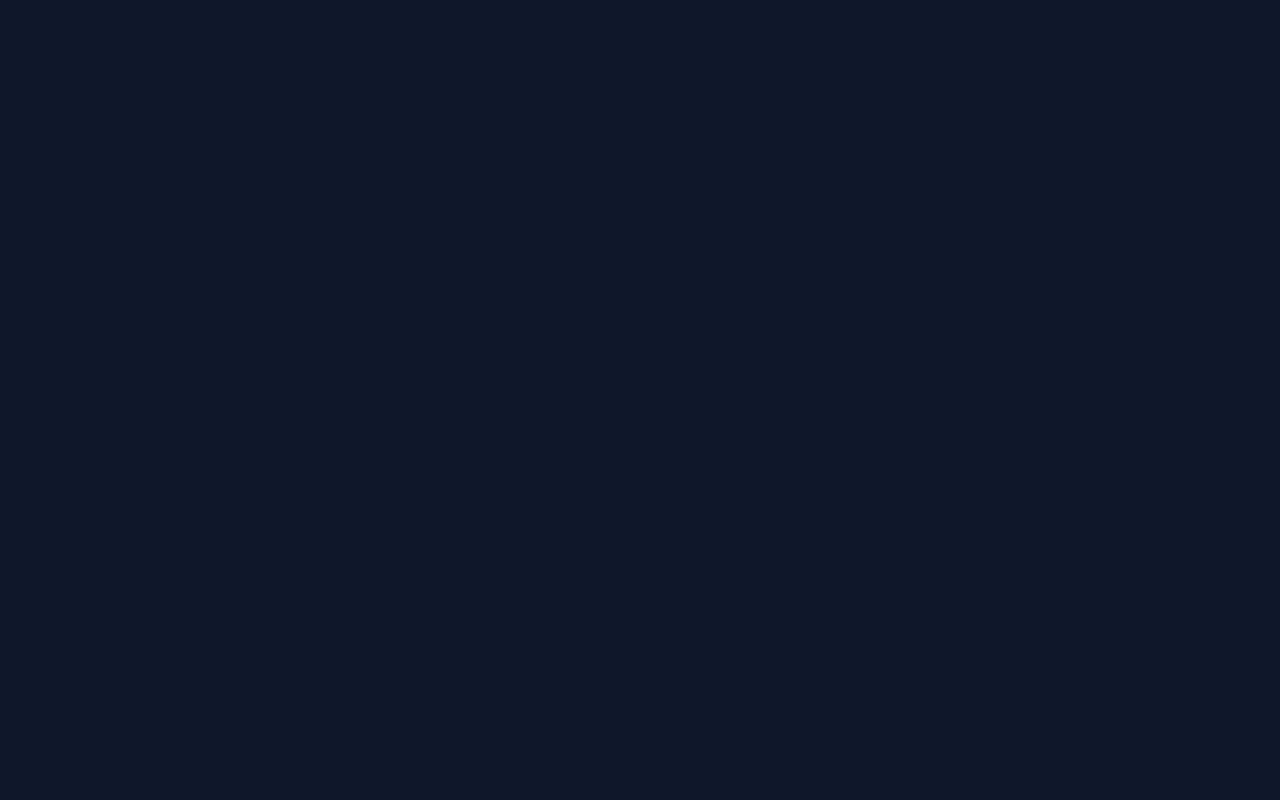
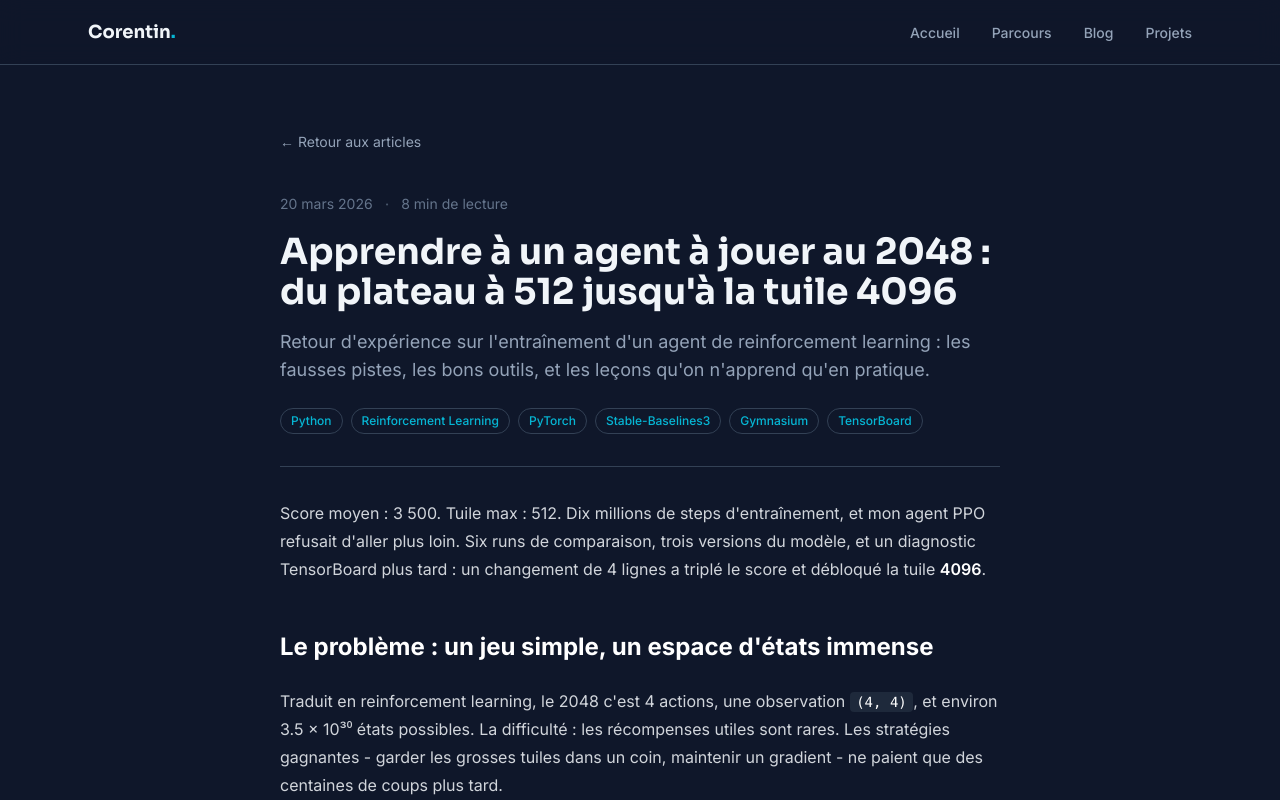
Before and after one commit to Corentinjst/portfolio, a Next.js app: page /blog/2048-rl-blog in a window 1280 px wide. Before the commit this address had no page. Shown: the top 800 px of the page. Built offline with nearby package versions, Linux system fonts and the light colour scheme.

Commit message:
feat: open blog posts on dedicated pages and reorder sections

```diff
--- a/app/blog/[slug]/page.tsx
+++ b/app/blog/[slug]/page.tsx
@@ -1,5 +1,95 @@
-import { redirect } from 'next/navigation'
+import type { Metadata } from 'next'
+import Link from 'next/link'
+import { getAllBlogPosts, getBlogPostBySlug } from '@/lib/mdx'
+import { notFound } from 'next/navigation'
 
-export default function BlogPostPage() {
-  redirect('/#blog')
+interface Props {
+  params: Promise<{ slug: string }>
 }
+
+export async function generateStaticParams() {
+  const posts = await getAllBlogPosts()
+  return posts.map((post) => ({ slug: post.slug }))
+}
+
+export async function generateMetadata({ params }: Props): Promise<Metadata> {
+  const { slug } = await params
+  try {
+    const { meta } = await getBlogPostBySlug(slug)
+    return {
+      title: `${meta.title} — Corentin Juste`,
+      description: meta.description,
+    }
+  } catch {
+    return { title: 'Article introuvable' }
+  }
+}
+
+export default async function BlogPostPage({ params }: Props) {
+  const { slug } = await params
+
+  let meta, mdxContent
+  try {
+    const result = await getBlogPostBySlug(slug)
+    meta = result.meta
+    mdxContent = result.mdxContent
+  } catch {
+    notFound()
+  }
+
+  return (
+    <main className="max-w-3xl mx-auto px-4 sm:px-6 py-16">
+      {/* Back link */}
+      <Link
+        href="/#blog"
+        className="inline-flex items-center gap-1.5 text-sm text-slate-400 hover:text-accent transition-colors mb-10"
+      >
+        ← Retour aux articles
+      </Link>
+
+      {/* Meta info */}
+      <div className="flex items-center gap-3 mb-4">
+        <time
+          dateTime={meta.date}
+          className="text-sm text-slate-500"
+        >
+          {new Date(meta.date).toLocaleDateString('fr-FR', {
+            year: 'numeric',
+            month: 'long',
+            day: 'numeric',
+          })}
+        </time>
+        <span className="text-slate-600">·</span>
+        <span className="text-sm text-slate-500">
+          {meta.readingTime} min de lecture
+        </span>
+      </div>
+
+      <h1 className="font-heading font-bold text-3xl sm:text-4xl text-slate-100 mb-4 leading-tight">
+        {meta.title}
+      </h1>
+
+      <p className="text-lg text-slate-400 mb-6">{meta.description}</p>
+
+      {/* Tags */}
+      <div className="flex flex-wrap gap-2 mb-8">
+        {meta.tags.map((tag) => (
+          <span
+            key={tag}
+            className="px-2.5 py-1 text-xs rounded-full bg-surface border border-surface-border text-accent font-medium"
+          >
+            {tag}
+          </span>
+        ))}
+      </div>
+
+      {/* Divider */}
+      <div className="border-t border-surface-border mb-8" />
+
+      {/* MDX Content */}
+      <article className="prose prose-invert max-w-none">
+        {mdxContent}
+      </article>
+    </main>
+  )
+}
--- a/app/page.tsx
+++ b/app/page.tsx
@@ -3,7 +3,7 @@ import Hero from '@/components/home/Hero'
 import ParcoursSection from '@/components/home/ParcoursSection'
 import ProjectsSection from '@/components/home/ProjectsSection'
 import BlogSection from '@/components/home/BlogSection'
-import { getAllProjects, getProjectBySlug, getAllBlogPosts, getBlogPostBySlug } from '@/lib/mdx'
+import { getAllProjects, getProjectBySlug, getAllBlogPosts } from '@/lib/mdx'
 
 export const metadata: Metadata = {
   title: 'Corentin Juste - Data Scientist',
@@ -21,19 +21,13 @@ export default async function HomePage() {
   )
 
   const allPosts = await getAllBlogPosts()
-  const postsWithContent = await Promise.all(
-    allPosts.map(async (p) => {
-      const { meta, mdxContent } = await getBlogPostBySlug(p.slug)
-      return { meta, mdxContent }
-    })
-  )
 
   return (
     <>
       <Hero />
       <ParcoursSection />
+      <BlogSection posts={allPosts} />
       <ProjectsSection projects={projectsWithContent} />
-      <BlogSection posts={postsWithContent} />
     </>
   )
 }
--- a/components/blog/BlogCard.tsx
+++ b/components/blog/BlogCard.tsx
@@ -1,11 +1,8 @@
-'use client'
-
 import Link from 'next/link'
 import type { BlogPost } from '@/types'
 
 interface BlogCardProps {
   post: BlogPost
-  onClick?: () => void
 }
 
 function formatDate(dateStr: string): string {
@@ -16,9 +13,10 @@ function formatDate(dateStr: string): string {
   })
 }
 
-export default function BlogCard({ post, onClick }: BlogCardProps) {
-  const cardContent = (
-    <>
+export default function BlogCard({ post }: BlogCardProps) {
+  return (
+    <Link href={`/blog/${post.slug}`} className="block h-full">
+      <article className="group flex flex-col h-full bg-surface-elevated border border-surface-border rounded-xl p-5 hover:border-accent hover:shadow-lg hover:shadow-accent/10 transition-all duration-300 cursor-pointer">
         {/* Meta: date + reading time */}
         <div className="flex items-center gap-3 mb-3">
           <time
@@ -44,7 +42,7 @@ export default function BlogCard({ post, onClick }: BlogCardProps) {
         </p>
 
         {/* Tags */}
-      <div className="flex flex-wrap gap-1.5 mb-4">
+        <div className="flex flex-wrap gap-1.5 mb-4 mt-auto">
           {post.tags.map((tag) => (
             <span
               key={tag}
@@ -59,24 +57,6 @@ export default function BlogCard({ post, onClick }: BlogCardProps) {
         <span className="text-xs text-accent group-hover:text-accent-light transition-colors font-medium self-start">
           Lire l&apos;article →
         </span>
-    </>
-  )
-
-  if (onClick) {
-    return (
-      <article
-        onClick={onClick}
-        className="group flex flex-col bg-surface-elevated border border-surface-border rounded-xl p-5 hover:border-accent hover:shadow-lg hover:shadow-accent/10 transition-all duration-300 cursor-pointer"
-      >
-        {cardContent}
-      </article>
-    )
-  }
-
-  return (
-    <Link href={`/blog/${post.slug}`} className="block">
-      <article className="group flex flex-col bg-surface-elevated border border-surface-border rounded-xl p-5 hover:border-accent hover:shadow-lg hover:shadow-accent/10 transition-all duration-300 cursor-pointer">
-        {cardContent}
       </article>
     </Link>
   )
--- a/components/home/BlogSection.tsx
+++ b/components/home/BlogSection.tsx
@@ -1,22 +1,11 @@
-'use client'
-
-import { useState } from 'react'
 import BlogCard from '@/components/blog/BlogCard'
-import BlogModal from '@/components/modals/BlogModal'
 import type { BlogPost } from '@/types'
 
 interface BlogSectionProps {
-  posts: Array<{
-    meta: BlogPost
-    mdxContent: React.ReactNode
-  }>
+  posts: BlogPost[]
 }
 
 export default function BlogSection({ posts }: BlogSectionProps) {
-  const [selectedSlug, setSelectedSlug] = useState<string | null>(null)
-
-  const selected = posts.find((p) => p.meta.slug === selectedSlug)
-
   return (
     <section id="blog" className="scroll-mt-20 max-w-6xl mx-auto px-4 sm:px-6 py-20 border-t border-surface-border">
       {/* Header */}
@@ -34,24 +23,13 @@ export default function BlogSection({ posts }: BlogSectionProps) {
 
       {/* Grid */}
       <div className="grid grid-cols-1 sm:grid-cols-2 gap-6">
-        {posts.map(({ meta }) => (
+        {posts.map((post) => (
           <BlogCard
-            key={meta.slug}
-            post={meta}
-            onClick={() => setSelectedSlug(meta.slug)}
+            key={post.slug}
+            post={post}
           />
         ))}
       </div>
-
-      {/* Modal */}
-      {selected && (
-        <BlogModal
-          post={selected.meta}
-          mdxContent={selected.mdxContent}
-          open={true}
-          onClose={() => setSelectedSlug(null)}
-        />
-      )}
     </section>
   )
 }
--- a/components/layout/Navbar.tsx
+++ b/components/layout/Navbar.tsx
@@ -1,45 +1,56 @@
 'use client'
 
 import { useState } from 'react'
+import { usePathname } from 'next/navigation'
+import Link from 'next/link'
 
 const navLinks = [
-  { href: '#top', label: 'Accueil' },
-  { href: '#parcours', label: 'Parcours' },
-  { href: '#projets', label: 'Projets' },
-  { href: '#blog', label: 'Blog' },
+  { href: '/', label: 'Accueil' },
+  { href: '/#parcours', label: 'Parcours' },
+  { href: '/#blog', label: 'Blog' },
+  { href: '/#projets', label: 'Projets' },
 ]
-
-function scrollToTop(e: React.MouseEvent) {
-  e.preventDefault()
-  window.scrollTo({ top: 0, behavior: 'smooth' })
-}
 
 export default function Navbar() {
   const [menuOpen, setMenuOpen] = useState(false)
+  const pathname = usePathname()
+  const isHome = pathname === '/'
+
+  function handleClick(e: React.MouseEvent<HTMLAnchorElement>, href: string) {
+    if (!isHome) return // let normal navigation happen
+
+    e.preventDefault()
+    if (href === '/') {
+      window.scrollTo({ top: 0, behavior: 'smooth' })
+    } else {
+      const id = href.replace('/#', '')
+      document.getElementById(id)?.scrollIntoView({ behavior: 'smooth' })
+    }
+  }
 
   return (
     <header className="sticky top-0 z-50 bg-surface/80 backdrop-blur-md border-b border-surface-border">
       <nav className="max-w-6xl mx-auto px-4 sm:px-6 h-16 flex items-center justify-between">
         {/* Logo */}
-        <a
-          href="#"
-          onClick={scrollToTop}
+        <Link
+          href="/"
+          onClick={(e) => handleClick(e, '/')}
           className="font-heading font-bold text-lg text-slate-100 hover:text-accent transition-colors"
         >
           Corentin<span className="text-accent">.</span>
-        </a>
+        </Link>
 
         {/* Desktop nav */}
         <ul className="hidden sm:flex items-center gap-8">
           {navLinks.map((link) => (
             <li key={link.href}>
-              <a
+              <Link
                 href={link.href}
-                onClick={link.href === '#top' ? scrollToTop : undefined}
+                onClick={(e) => handleClick(e, link.href)}
                 className="text-sm font-medium transition-colors hover:text-accent text-slate-400"
               >
                 {link.label}
-              </a>
+              </Link>
             </li>
           ))}
         </ul>
@@ -81,16 +92,16 @@ export default function Navbar() {
           <ul className="flex flex-col px-4 py-3 gap-4">
             {navLinks.map((link) => (
               <li key={link.href}>
-                <a
+                <Link
                   href={link.href}
                   onClick={(e) => {
                     setMenuOpen(false)
-                    if (link.href === '#top') scrollToTop(e)
+                    handleClick(e, link.href)
                   }}
                   className="block text-sm font-medium transition-colors hover:text-accent text-slate-300"
                 >
                   {link.label}
-                </a>
+                </Link>
               </li>
             ))}
           </ul>
```
Lines whose indentation alone changed are shown as unchanged.
